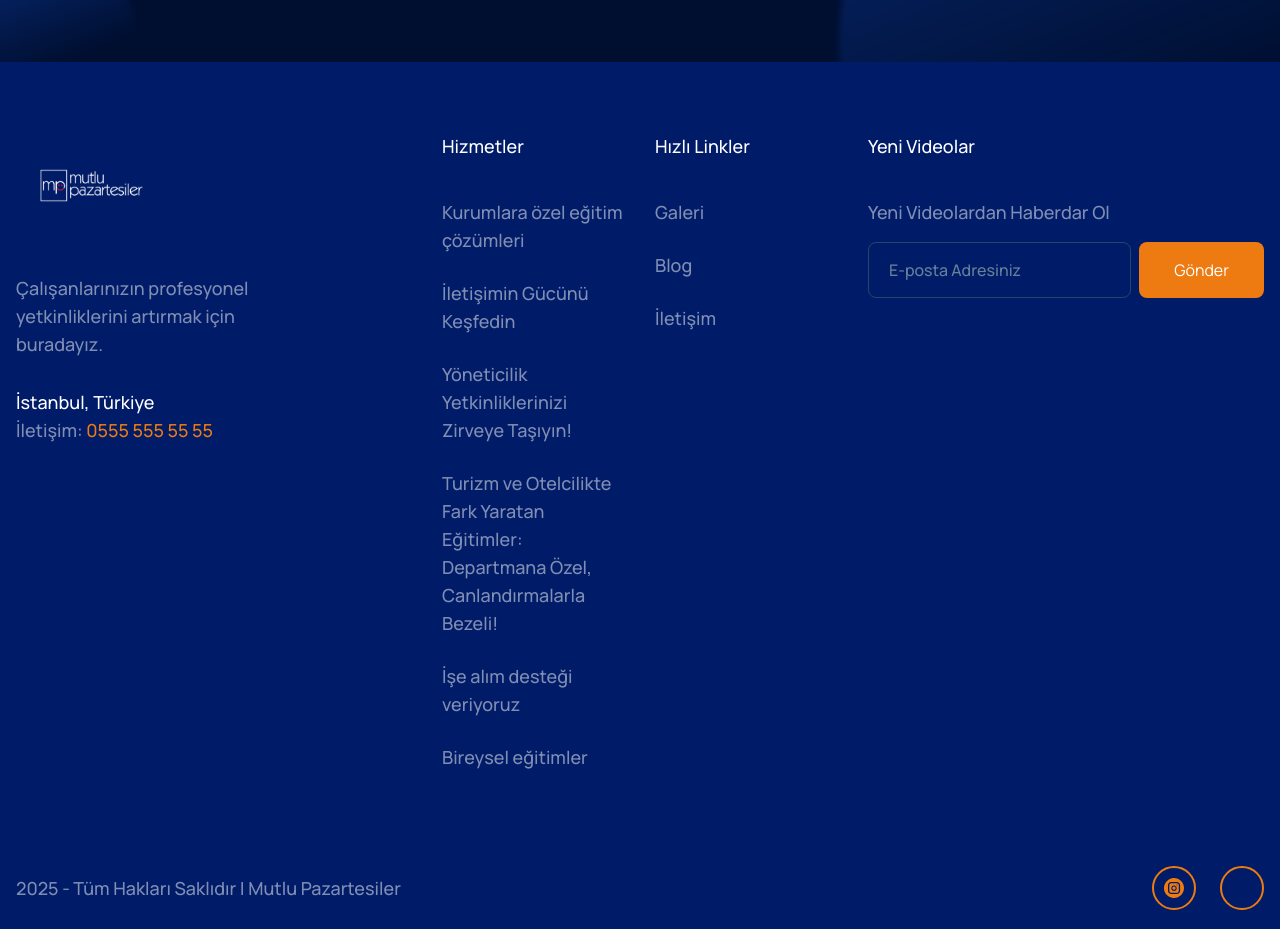
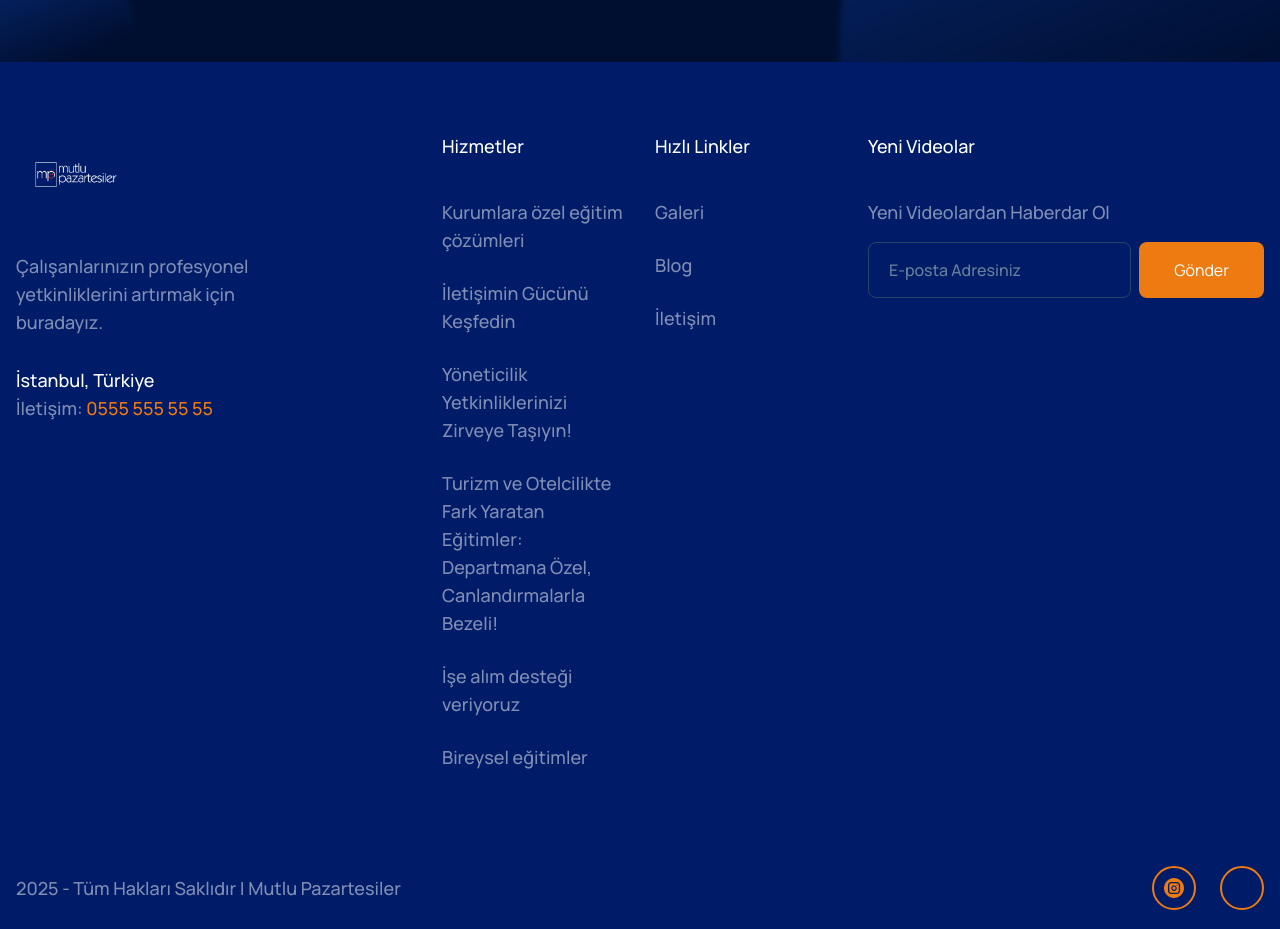
Before and after one commit to jaN-krk/mutlupazartesilerweb, a Next.js app: page / in a window 1280 px wide. Shown: the part 4340-5269 px from the top of the page. Built offline with nearby package versions, Linux system fonts and the light colour scheme; no server answers; some icons are missing.

Commit message:
logo değişti2

```diff
--- a/src/app/components/Layout/Footer/index.tsx
+++ b/src/app/components/Layout/Footer/index.tsx
@@ -32,7 +32,7 @@ const Footer: FC = () => {
                 <Image
                   src="/images/logo/logo-beyaz.png"
                   alt="Logo"
-                  width={151}
+                  width={120}
                   height={32}
                 />
               </Link>
--- a/src/app/components/Layout/Header/index.tsx
+++ b/src/app/components/Layout/Header/index.tsx
@@ -251,7 +251,7 @@ const Header: React.FC = () => {
                 setNavbarOpen(false);
               }}
             >
-              Sign In
+              {/* Sign In */}
             </Link>
             <Link
               href="/signup"
@@ -260,7 +260,7 @@ const Header: React.FC = () => {
                 setNavbarOpen(false);
               }}
             >
-              Sign Up
+              {/* Sign Up */}
             </Link>
           </div>
         </nav>
```
